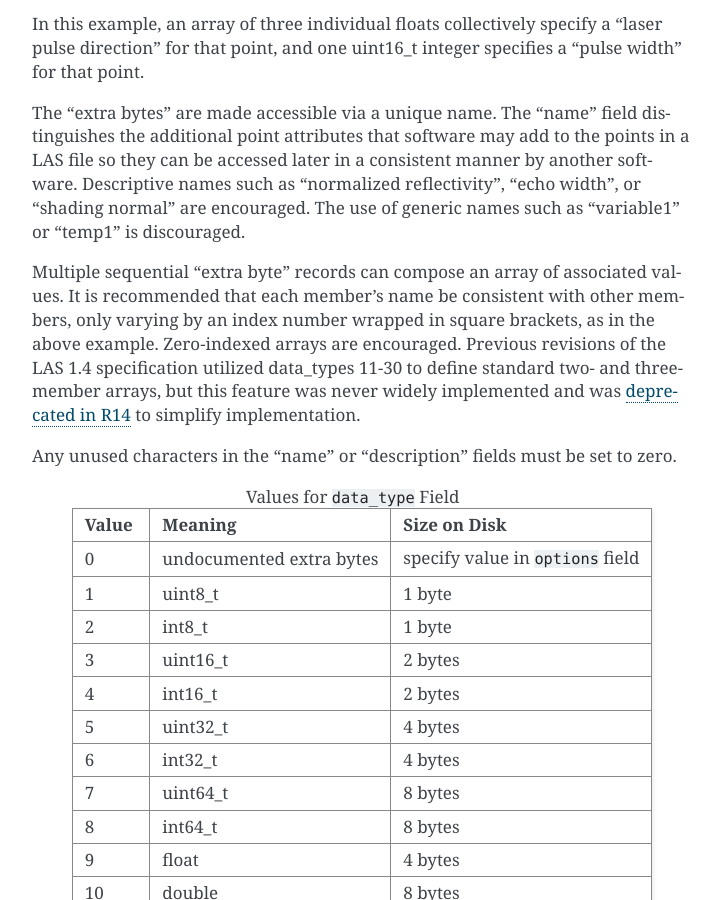
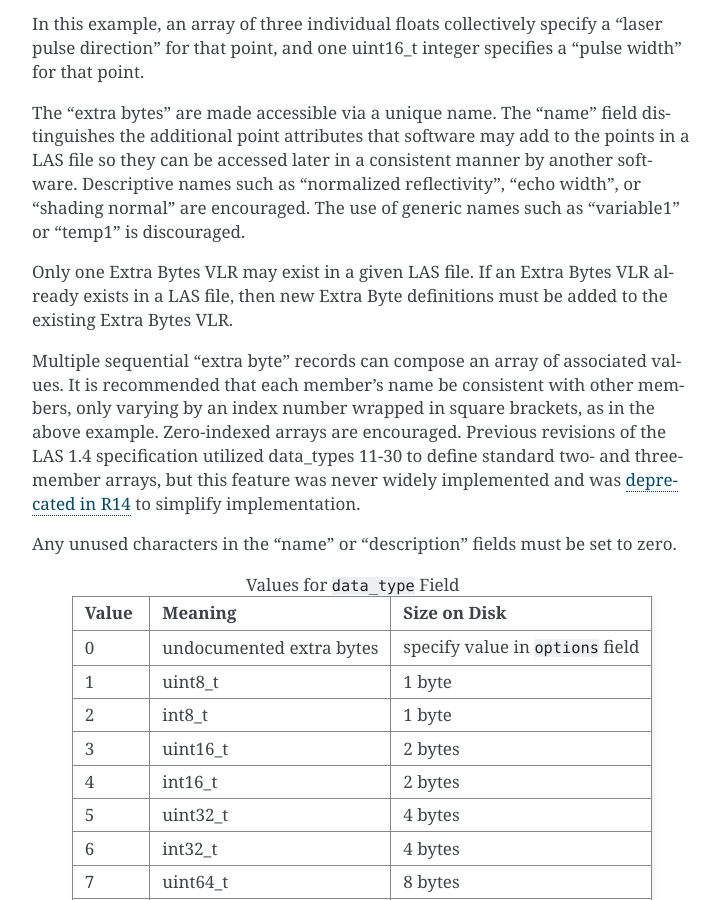
Before and after one commit to ASPRSorg/LAS, a Sphinx documentation site: the page built from source/04_optional_vlrs.txt, in a window 1280 px wide and 900 px high, scrolled down 1794 px. Shown: the whole window, without its empty margins (388-1108 px from the left). Built offline with Sphinx 7.4.7, drawn with Linux system fonts in a browser that asks for light colours.

Commit message:
Clarify that there must only be one ExtraBytes VLR. (#150)

```diff
--- a/source/01_intro.txt
+++ b/source/01_intro.txt
@@ -34,6 +34,8 @@ The additions of LAS 1.5 include:
 
   * Added Max/Min GPS Time fields to header block.
     (`I-118 <https://github.com/ASPRSorg/LAS/issues/118>`_)
+  * Clarify requirement that the Extra Bytes VLR must be unique.
+    (`I-150 <https://github.com/ASPRSorg/LAS/issues/150>`_)
 
 LAS 1.4 Revision History
 ~~~~~~~~~~~~~~~~~~~~~~~~~~~~~~~~~~~~~~~~~~~~~~~~~~~~~~~~~~~~~~~~~~~~~~~~~~~~~~~~
--- a/source/04_optional_vlrs.txt
+++ b/source/04_optional_vlrs.txt
@@ -105,6 +105,10 @@ the points in a LAS file so they can be accessed later in a consistent manner
 by another software. Descriptive names such as "normalized reflectivity", "echo
 width", or "shading normal" are encouraged. The use of generic names such as
 "variable1" or "temp1" is discouraged.
+
+Only one Extra Bytes VLR may exist in a given LAS file. If an Extra Bytes VLR
+already exists in a LAS file, then new Extra Byte definitions must be added to
+the existing Extra Bytes VLR.
 
 Multiple sequential "extra byte" records can compose an array of associated
 values. It is recommended that each member's name be consistent with other
```
